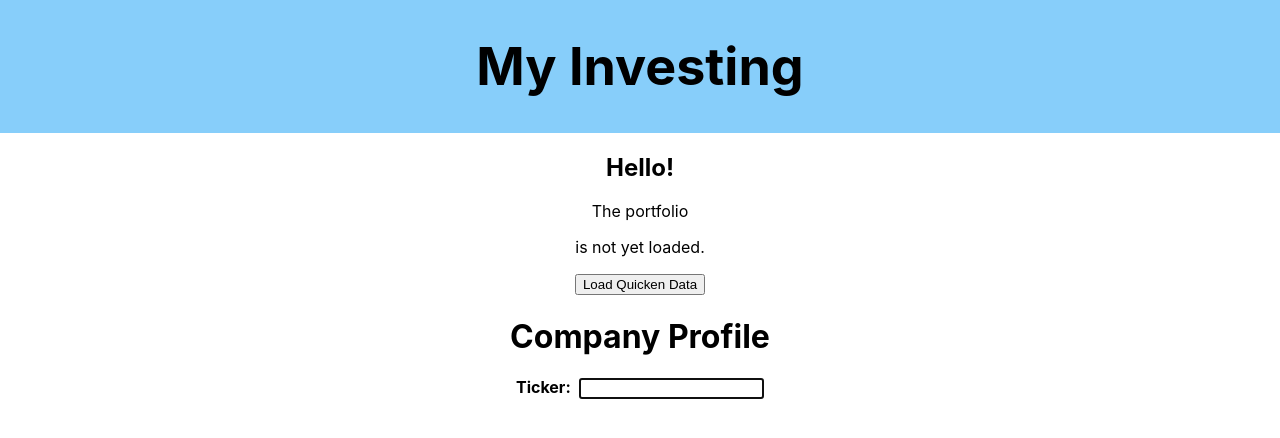
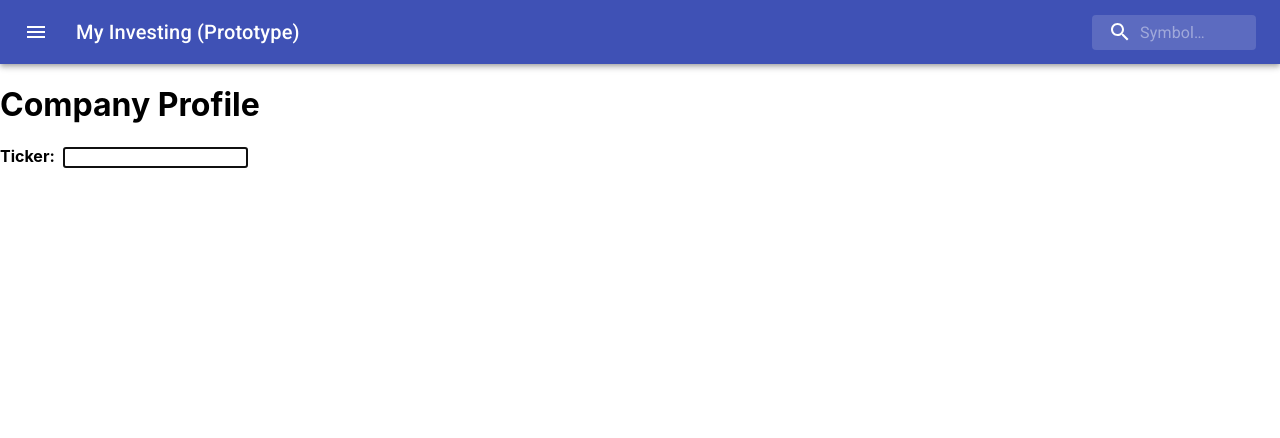
Before and after one commit to tim-rohrer/old-my-investing, a React (Create React App) app: page / in a window 1280 px wide. Shown: the top 438 px of the page. Built offline with nearby package versions, Linux system fonts and the light colour scheme.

Commit message:
refactor: Add Home component and implement AppBar
see #8

```diff
--- a/src/App.css
+++ b/src/App.css
@@ -1,6 +1,6 @@
-.App {
+/* .App {
   text-align: center;
-}
+} */
 
 .App-logo {
   height: 40vmin;
--- a/src/App.tsx
+++ b/src/App.tsx
@@ -1,18 +1,22 @@
 import React from "react";
+import { Backdrop, CircularProgress } from "@material-ui/core";
 import "./App.css";
-import { CompanyProfile } from "./features/companyAnalysis/CompanyProfile";
-import Portfolio from "./features/portfolio/Portfolio";
+import Home from "./features/home/Home";
+import { useStyles } from "./common/useStyles";
 
-function App() {
+const App: React.FC<Record<any, any>> = () => {
+  const classes = useStyles();
+  // const isAppThinking = useSelector(selectAppIsThinking);
+  const isAppThinking = false;
+
   return (
     <div className="App">
-      <header className="App-header">
-        <h1>My Investing</h1>
-      </header>
-      <Portfolio />
-      <CompanyProfile />
+      <Home title="Stop Solver Demo" />
+      <Backdrop className={classes.backdrop} open={isAppThinking}>
+        <CircularProgress color="inherit" />
+      </Backdrop>
     </div>
   );
-}
+};
 
 export default App;
--- /dev/null
+++ b/src/common/useStyles.ts
@@ -0,0 +1,85 @@
+import { createStyles, fade, makeStyles } from "@material-ui/core/styles";
+
+export const useStyles = makeStyles((theme) =>
+  createStyles({
+    root: {
+      flexGrow: 1,
+    },
+    menuButton: {
+      marginRight: theme.spacing(2),
+    },
+    title: {
+      flexGrow: 1,
+      display: "none",
+      [theme.breakpoints.up("sm")]: { display: "block" },
+    },
+    search: {
+      position: "relative",
+      borderRadius: theme.shape.borderRadius,
+      backgroundColor: fade(theme.palette.common.white, 0.15),
+      "&:hover": {
+        backgroundColor: fade(theme.palette.common.white, 0.25),
+      },
+      marginLeft: 0,
+      width: "100%",
+      [theme.breakpoints.up("sm")]: {
+        marginLeft: theme.spacing(1),
+        width: "auto",
+      },
+    },
+    searchIcon: {
+      padding: theme.spacing(0, 2),
+      height: "100%",
+      position: "absolute",
+      pointerEvents: "none",
+      display: "flex",
+      alignItems: "center",
+      justifyContent: "center",
+    },
+    inputRoot: {
+      color: "inherit",
+    },
+    inputInput: {
+      padding: theme.spacing(1, 1, 1, 0),
+      // vertical padding + font size from searchIcon
+      paddingLeft: `calc(1em + ${theme.spacing(4)}px)`,
+      transition: theme.transitions.create("width"),
+      width: "100%",
+      [theme.breakpoints.up("sm")]: {
+        width: "12ch",
+        "&:focus": {
+          width: "20ch",
+        },
+      },
+    },
+    appBarGrid: {
+      alignSelf: "flex-end",
+      // alignContent: "center",
+    },
+    paper: {
+      padding: theme.spacing(1),
+      textAlign: "center",
+      flex: 1,
+      color: theme.palette.text.secondary,
+      flexGrow: 1,
+    },
+    backdrop: {
+      zIndex: theme.zIndex.drawer + 1,
+      color: "#fff",
+    },
+    slider: {
+      paddingTop: theme.spacing(5),
+      trackColor: "yellow",
+      selectionColor: "red",
+      textColor: "white",
+    },
+    margin: {
+      height: 0,
+    },
+    wandersLogo: {
+      opacity: 0.5,
+      height: 150,
+      width: "100%",
+    },
+  })
+);
--- /dev/null
+++ b/src/features/home/Home.tsx
@@ -0,0 +1,74 @@
+import React, { FC } from "react";
+// import { useSelector, useDispatch } from "react-redux";
+// import {
+//   selectChosenMappingService,
+//   selectMappingResources,
+//   selectAppIsLoaded,
+//   appIsLoaded,
+//   appIsThinking,
+// } from '../system/systemSlice';
+// import { AppDispatch } from "../../app/store";
+import {
+  AppBar,
+  // Grid,
+  IconButton,
+  InputBase,
+  Toolbar,
+  Typography,
+} from "@material-ui/core";
+import { useStyles } from "../../common/useStyles";
+import MenuIcon from "@material-ui/icons/Menu";
+import SearchIcon from "@material-ui/icons/Search";
+import { CompanyProfile } from "../companyAnalysis/CompanyProfile";
+
+type HomeProps = {
+  title: string;
+};
+
+/**
+ * @description The home or main container for My Investing prototype.
+ * This level is where top level data coordination occurs.
+ */
+const Home: FC<HomeProps> = ({ title }: HomeProps) => {
+  const classes = useStyles();
+
+  // const dispatch: AppDispatch = useDispatch();
+
+  // Additional selectors for tracking important state changes
+  // const isAppLoaded = useSelector(selectAppIsLoaded);
+  return (
+    <div className={classes.root}>
+      <AppBar position="sticky">
+        <Toolbar>
+          <IconButton
+            edge="start"
+            className={classes.menuButton}
+            color="inherit"
+            aria-label="open drawer"
+          >
+            <MenuIcon />
+          </IconButton>
+          <Typography className={classes.title} variant="h6" noWrap>
+            My Investing (Prototype)
+          </Typography>
+          <div className={classes.search}>
+            <div className={classes.searchIcon}>
+              <SearchIcon />
+            </div>
+            <InputBase
+              placeholder="Symbol…"
+              classes={{
+                root: classes.inputRoot,
+                input: classes.inputInput,
+              }}
+              inputProps={{ "aria-label": "search" }}
+            />
+          </div>
+        </Toolbar>
+      </AppBar>
+      <CompanyProfile />
+    </div>
+  );
+};
+
+export default Home;
```
Also changed, not shown: src/features/companyAnalysis/CompanyProfile.tsx (+10 -0 lines).
